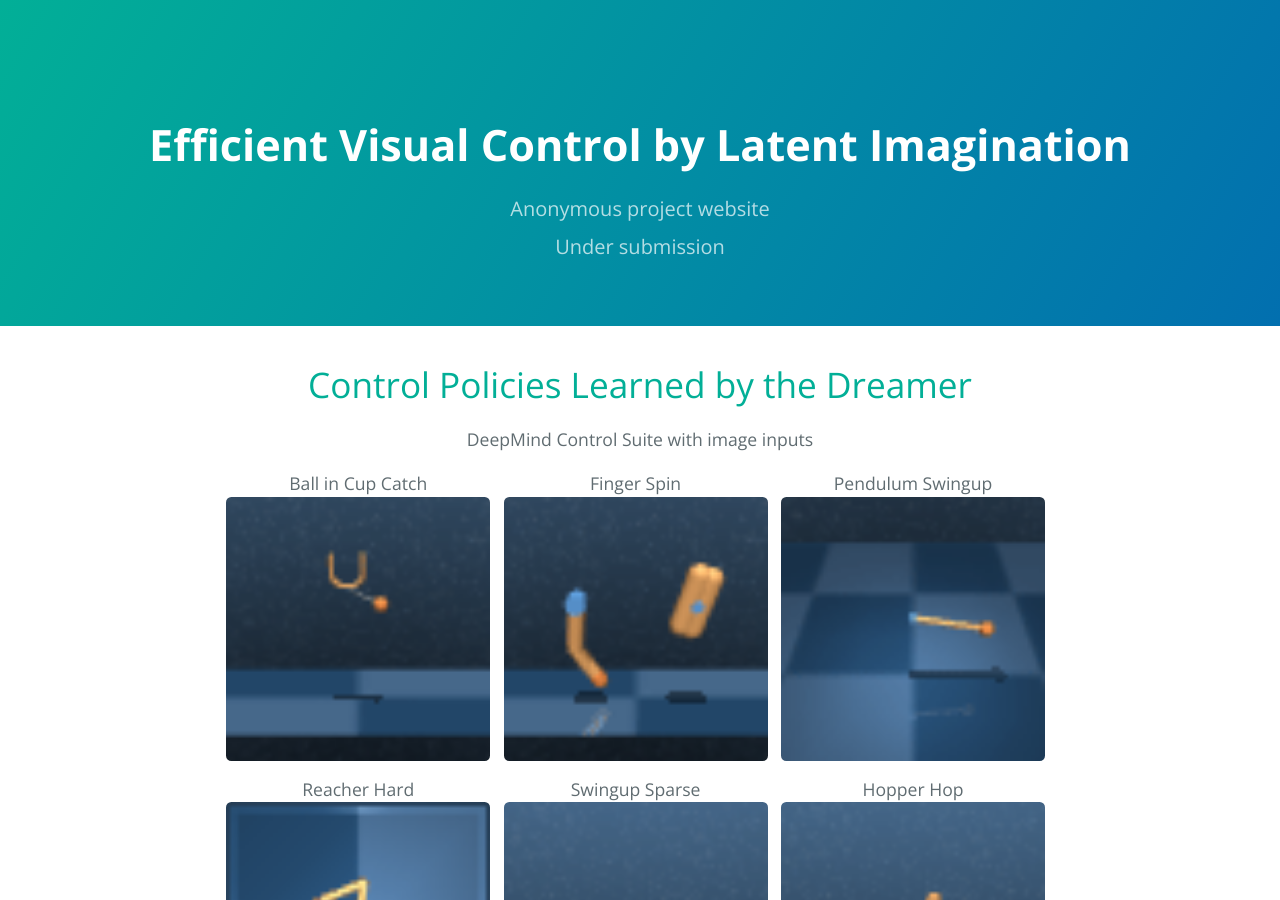
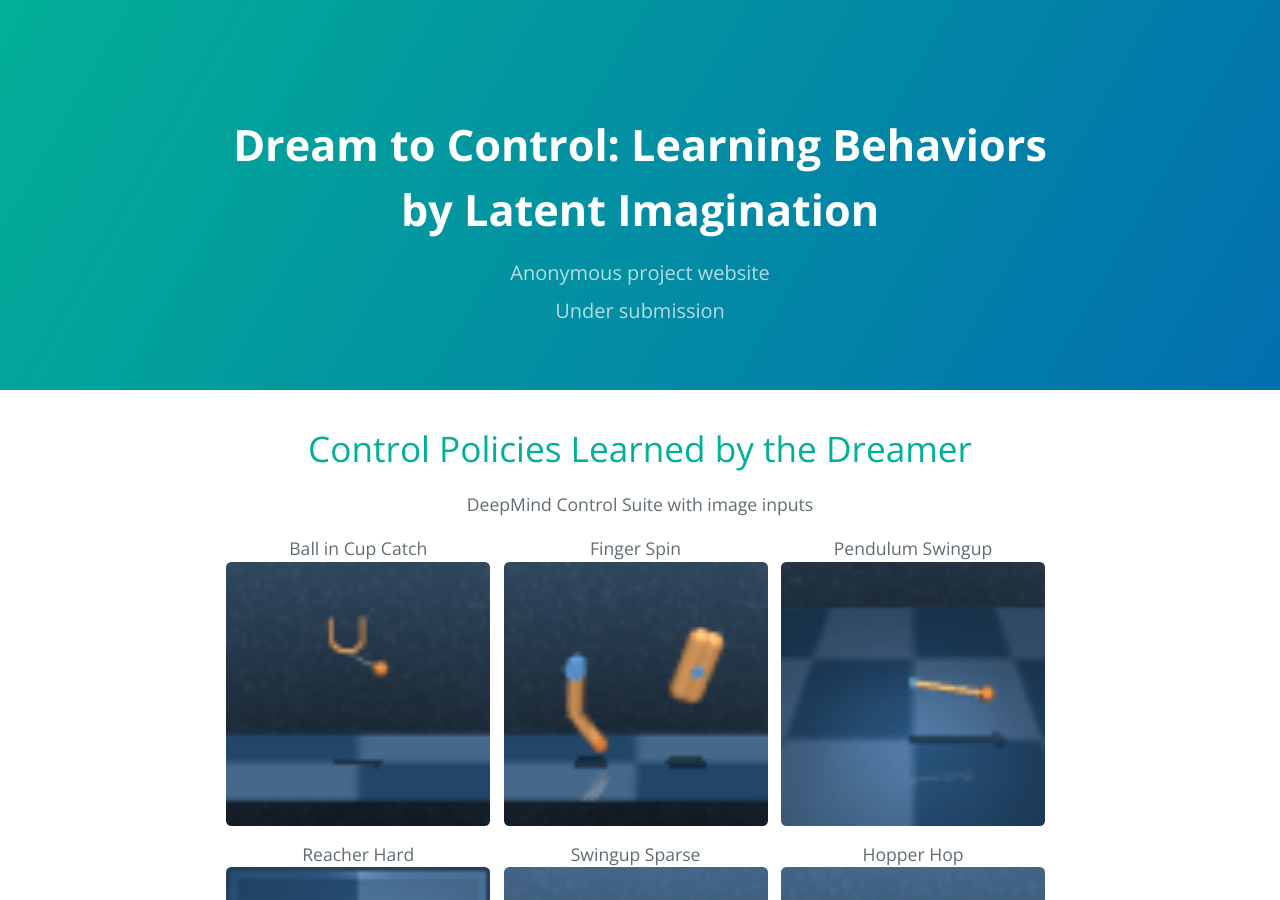
Before and after one commit to dreamrl/dreamrl.github.io, a Jekyll site: the page built from index.md, in a window 1280 px wide and 900 px high. Built offline with Jekyll 4.4.1, drawn with Linux system fonts in a browser that asks for light colours.

Commit message:
Update title.

```diff
--- a/_config.yml
+++ b/_config.yml
@@ -1,5 +1,5 @@
 # intro:
-title: '<br>Efficient Visual Control by Latent Imagination'
+title: '<br>Dream to Control: Learning Behaviors<br>by Latent Imagination'
 description:
 - Anonymous project website
 - Under submission
```
